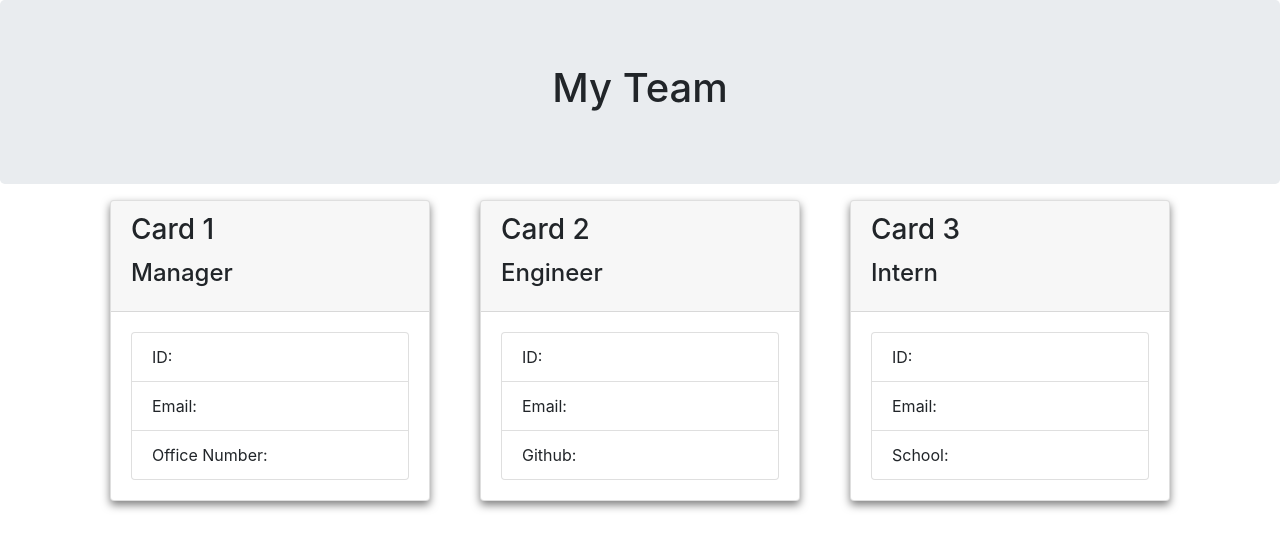
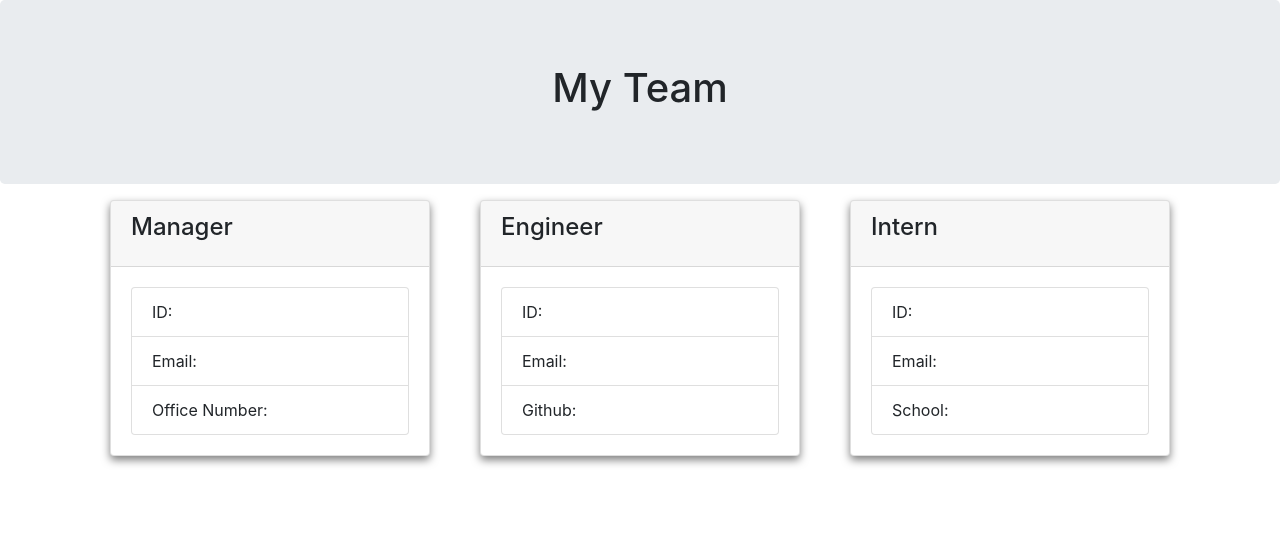
Before and after one commit to ttngu/10_EmployeeSummary, a website: page Develop/output/team.html in a window 1280 px wide. Drawn offline with nearby package versions, Linux system fonts and the light colour scheme.

Commit message:
updated card titles

```diff
--- a/Develop/output/team.html
+++ b/Develop/output/team.html
@@ -25,7 +25,6 @@
             <div class="team-area col-12 d-flex justify-content-center">
                 <div class="card employee">
                     <div class="card-header">
-                        <h3 class="card-title">Card 1</h3>
                         <h4 class="card-title"></i>Manager</h4>
                     </div>
                     <div class ="card-body">
@@ -39,7 +38,6 @@
 
                 <div class="card employee">
                     <div class="card-header">
-                        <h3 class="card-title">Card 2</h3>
                         <h4 class="card-title"></i>Engineer</h4>
                     </div>
                     <div class ="card-body">
@@ -53,7 +51,6 @@
 
                 <div class="card employee">
                     <div class="card-header">
-                        <h3 class="card-title">Card 3</h3>
                         <h4 class="card-title"></i>Intern</h4>
                     </div>
                     <div class ="card-body">
```
